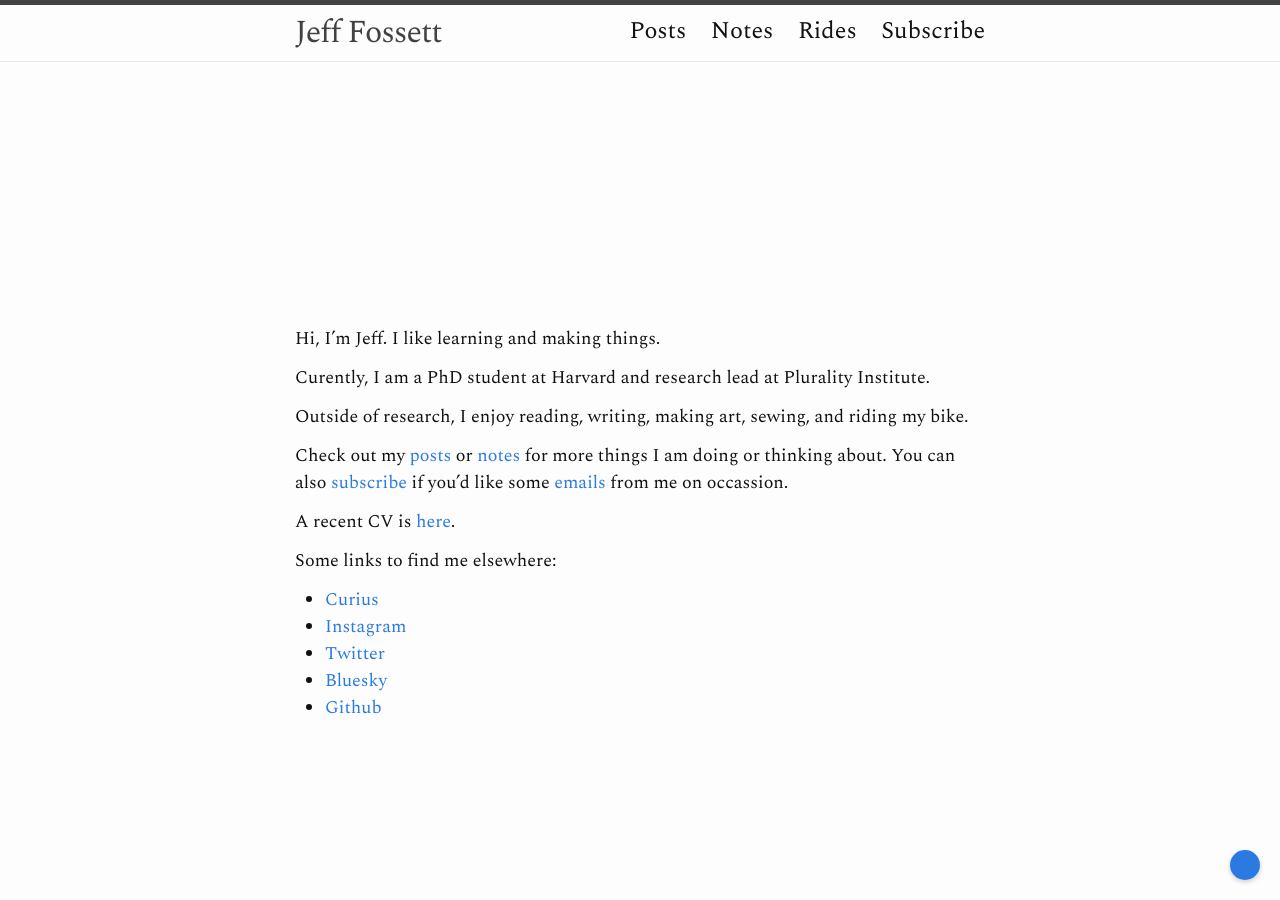
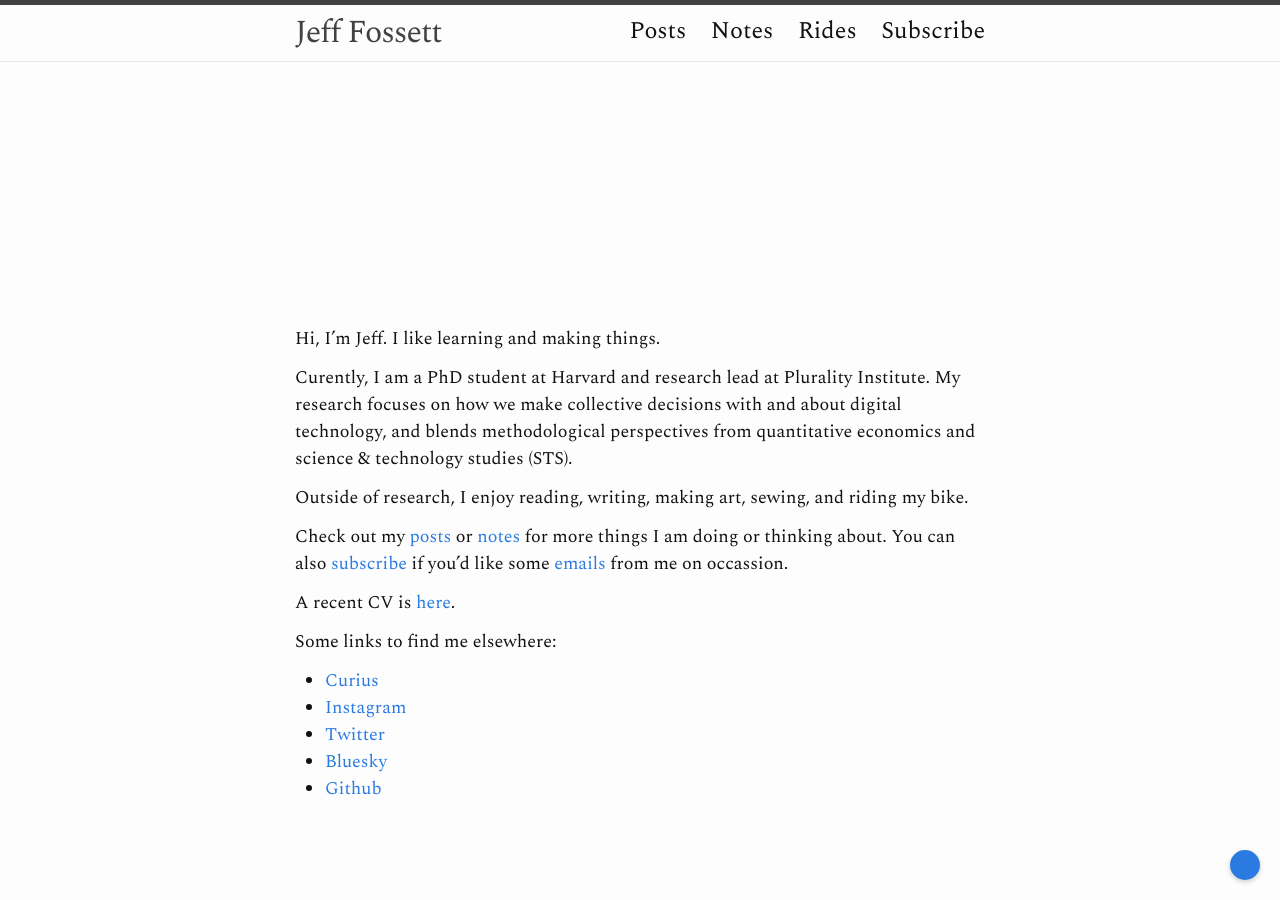
Before and after one commit to Fossj117/fossj117.github.io, a Jekyll site: the page built from index.md, in a window 1280 px wide. Built offline with Jekyll 4.4.1, drawn with Linux system fonts in a browser that asks for light colours; nearby versions of some CDN libraries.

Commit message:
add update to front page

```diff
--- a/index.md
+++ b/index.md
@@ -12,7 +12,7 @@ layout: empty
 
 Hi, I'm Jeff. I like learning and making things.
 
-Curently, I am a PhD student at Harvard and research lead at Plurality Institute.
+Curently, I am a PhD student at Harvard and research lead at Plurality Institute. My research focuses on how we make collective decisions with and about digital technology, and blends methodological perspectives from quantitative economics and science & technology studies (STS).
 
 Outside of research, I enjoy reading, writing, making art, sewing, and riding my bike.
 
```
